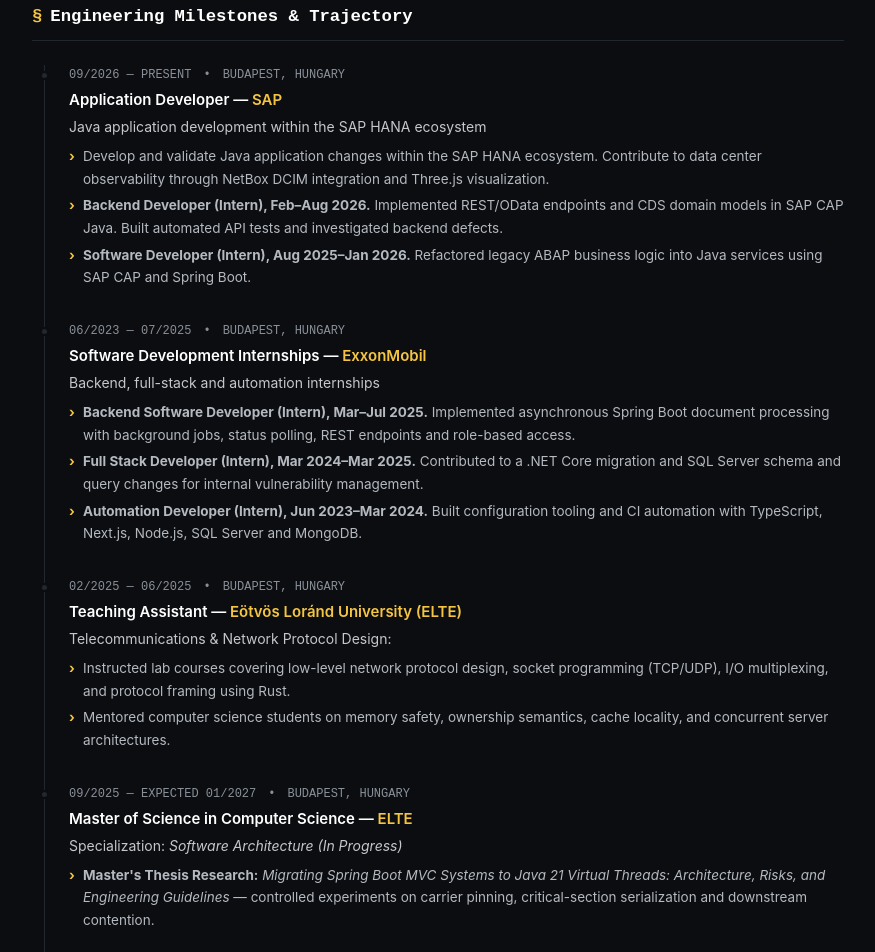
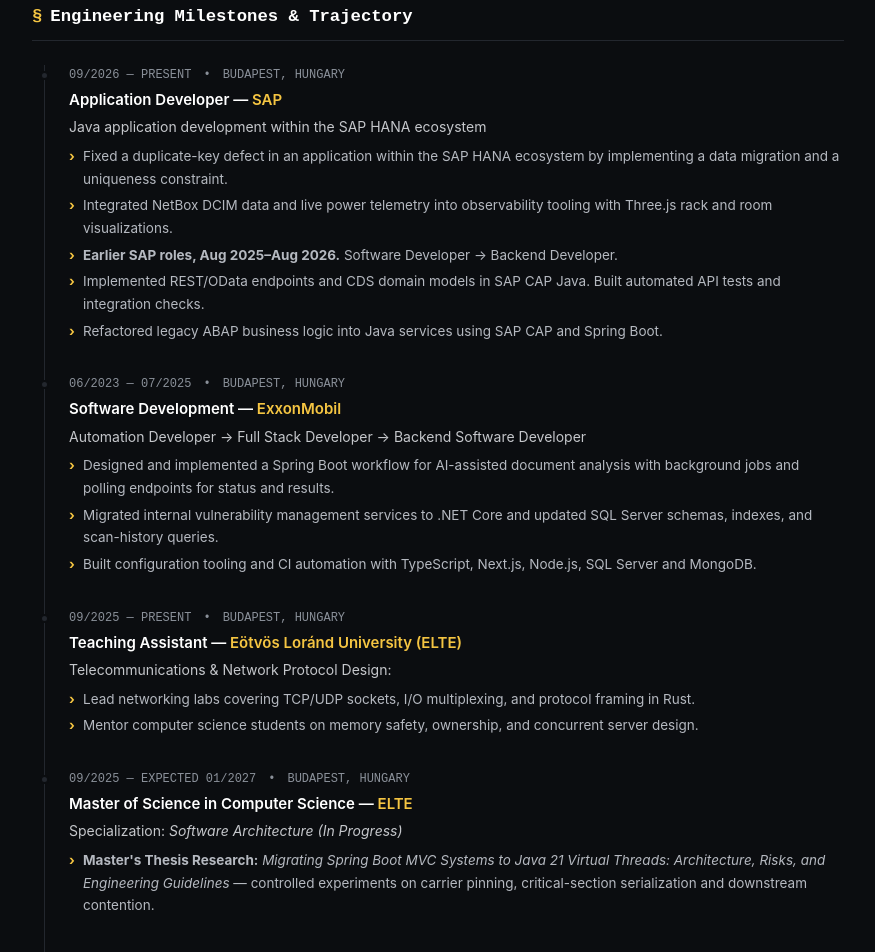
Before and after one commit to mohameddhamed/mohameddhamed.github.io, a plain HTML site: page index.html in a window 1280 px wide. Shown: the part 989-1941 px from the top of the page, without its empty margins (202-1077 px from the left). Drawn offline with Linux system fonts and the light colour scheme.

Commit message:
Sync website with final application CVs

```diff
--- a/index.html
+++ b/index.html
@@ -109,9 +109,11 @@
           Java application development within the SAP HANA ecosystem
         </div>
         <ul class="milestone-bullets">
-          <li>Develop and validate Java application changes within the SAP HANA ecosystem. Contribute to data center observability through NetBox DCIM integration and Three.js visualization.</li>
-          <li><strong>Backend Developer (Intern), Feb–Aug 2026.</strong> Implemented REST/OData endpoints and CDS domain models in SAP CAP Java. Built automated API tests and investigated backend defects.</li>
-          <li><strong>Software Developer (Intern), Aug 2025–Jan 2026.</strong> Refactored legacy ABAP business logic into Java services using SAP CAP and Spring Boot.</li>
+          <li>Fixed a duplicate-key defect in an application within the SAP HANA ecosystem by implementing a data migration and a uniqueness constraint.</li>
+          <li>Integrated NetBox DCIM data and live power telemetry into observability tooling with Three.js rack and room visualizations.</li>
+          <li><strong>Earlier SAP roles, Aug 2025–Aug 2026.</strong> Software Developer → Backend Developer.</li>
+          <li>Implemented REST/OData endpoints and CDS domain models in SAP CAP Java. Built automated API tests and integration checks.</li>
+          <li>Refactored legacy ABAP business logic into Java services using SAP CAP and Spring Boot.</li>
         </ul>
       </article>
 
@@ -122,21 +124,21 @@
           <span>•</span>
           <span>BUDAPEST, HUNGARY</span>
         </div>
-        <div class="milestone-role">Software Development Internships — <span class="milestone-company">ExxonMobil</span></div>
+        <div class="milestone-role">Software Development — <span class="milestone-company">ExxonMobil</span></div>
         <div class="milestone-desc">
-          Backend, full-stack and automation internships
+          Automation Developer → Full Stack Developer → Backend Software Developer
         </div>
         <ul class="milestone-bullets">
-          <li><strong>Backend Software Developer (Intern), Mar–Jul 2025.</strong> Implemented asynchronous Spring Boot document processing with background jobs, status polling, REST endpoints and role-based access.</li>
-          <li><strong>Full Stack Developer (Intern), Mar 2024–Mar 2025.</strong> Contributed to a .NET Core migration and SQL Server schema and query changes for internal vulnerability management.</li>
-          <li><strong>Automation Developer (Intern), Jun 2023–Mar 2024.</strong> Built configuration tooling and CI automation with TypeScript, Next.js, Node.js, SQL Server and MongoDB.</li>
+          <li>Designed and implemented a Spring Boot workflow for AI-assisted document analysis with background jobs and polling endpoints for status and results.</li>
+          <li>Migrated internal vulnerability management services to .NET Core and updated SQL Server schemas, indexes, and scan-history queries.</li>
+          <li>Built configuration tooling and CI automation with TypeScript, Next.js, Node.js, SQL Server and MongoDB.</li>
         </ul>
       </article>
 
       <!-- Teaching Assistant -->
       <article class="milestone-item">
         <div class="milestone-meta">
-          <span>02/2025 — 06/2025</span>
+          <span>09/2025 — PRESENT</span>
           <span>•</span>
           <span>BUDAPEST, HUNGARY</span>
         </div>
@@ -145,8 +147,8 @@
           Telecommunications &amp; Network Protocol Design:
         </div>
         <ul class="milestone-bullets">
-          <li>Instructed lab courses covering low-level network protocol design, socket programming (TCP/UDP), I/O multiplexing, and protocol framing using Rust.</li>
-          <li>Mentored computer science students on memory safety, ownership semantics, cache locality, and concurrent server architectures.</li>
+          <li>Lead networking labs covering TCP/UDP sockets, I/O multiplexing, and protocol framing in Rust.</li>
+          <li>Mentor computer science students on memory safety, ownership, and concurrent server design.</li>
         </ul>
       </article>
 
```
Also changed, not shown: 3 other files.
